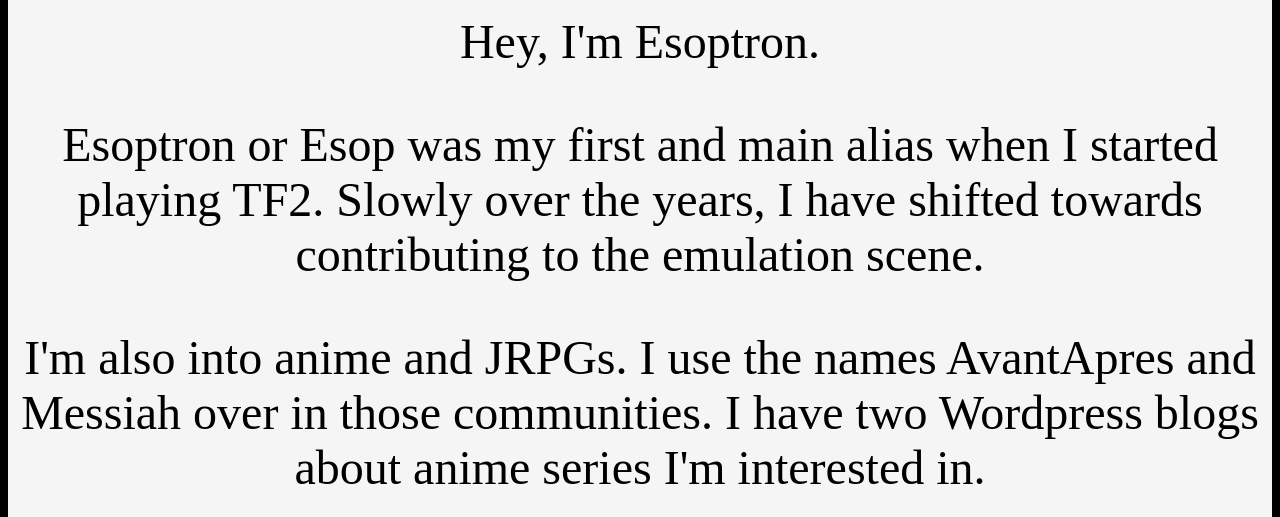
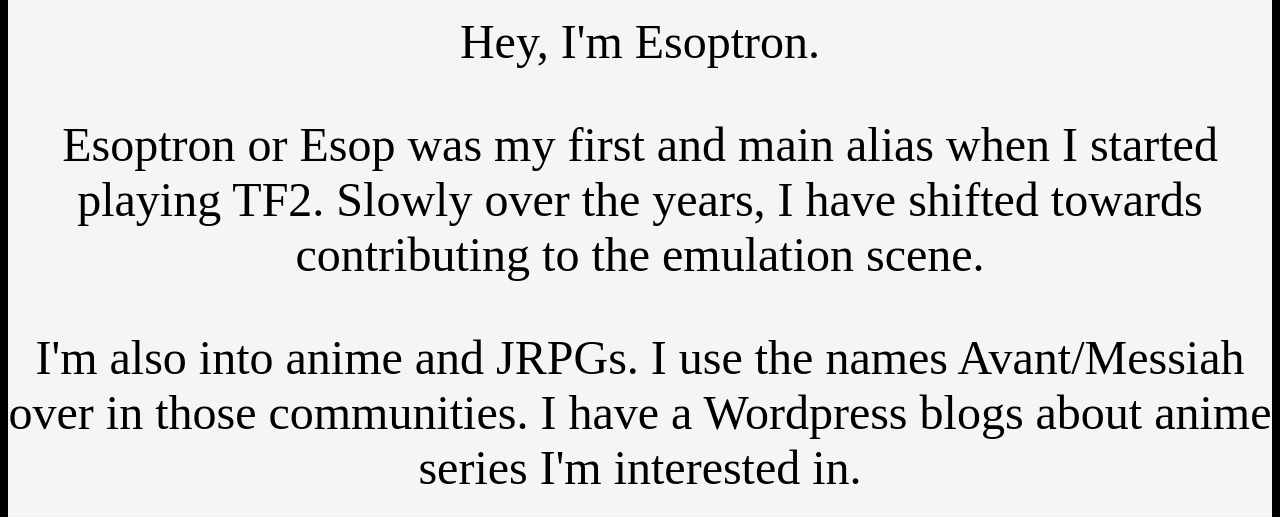
Before and after one commit to esoptron/esoptron.github.io, a plain HTML site: page other.html in a window 1280 px wide. Shown: the part 283-800 px from the top of the page. Drawn offline with Linux system fonts and the light colour scheme.

Commit message:
Update other.html

```diff
--- a/other.html
+++ b/other.html
@@ -59,7 +59,7 @@ Esoptron or Esop was my first and main alias when I started playing TF2. Slowly
 
 <p>
 
-I'm also into anime and JRPGs. I use the names AvantApres and Messiah over in those communities. I have two Wordpress blogs about anime series I'm interested in.
+I'm also into anime and JRPGs. I use the names Avant/Messiah over in those communities. I have a Wordpress blogs about anime series I'm interested in.
 
 </p>
 
```
